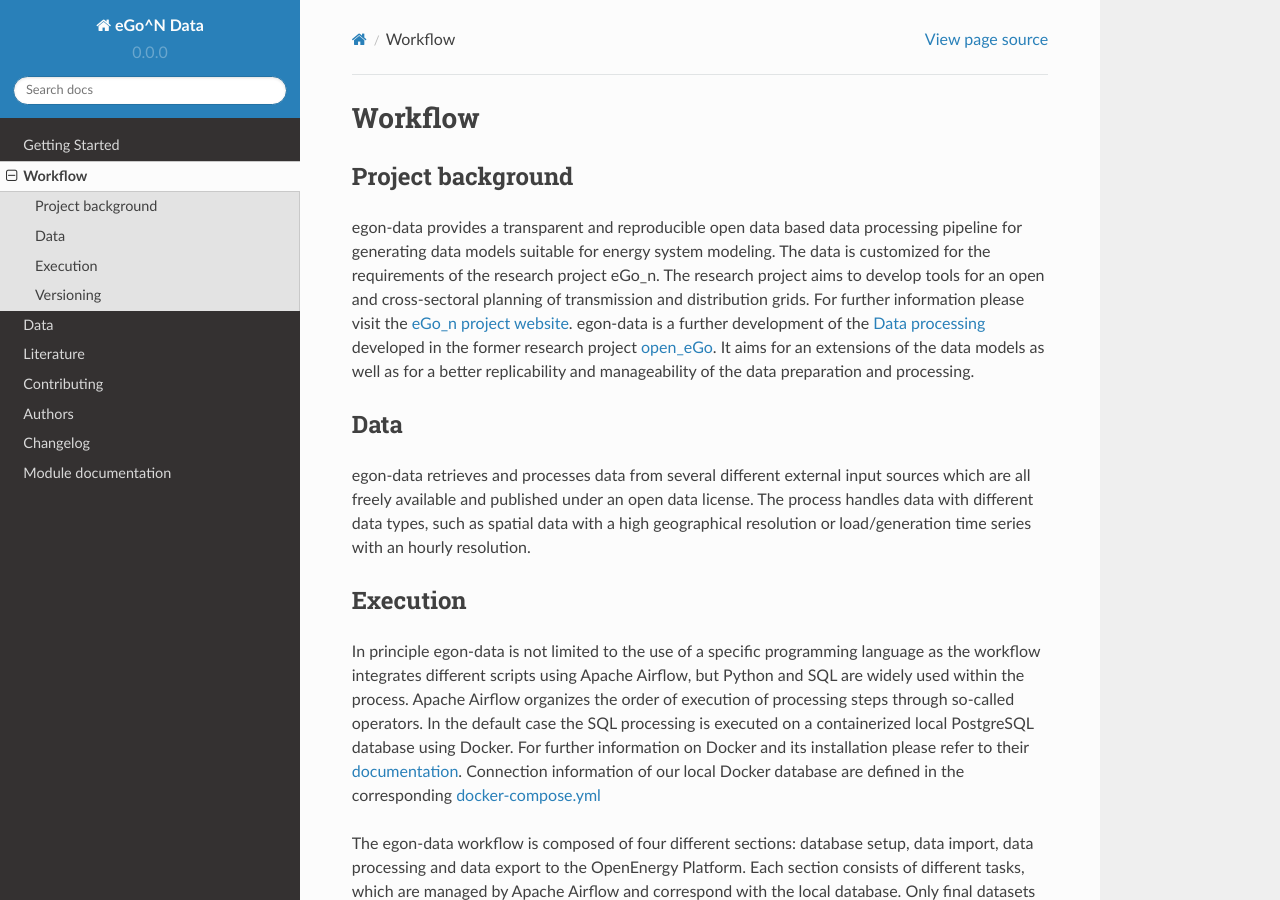
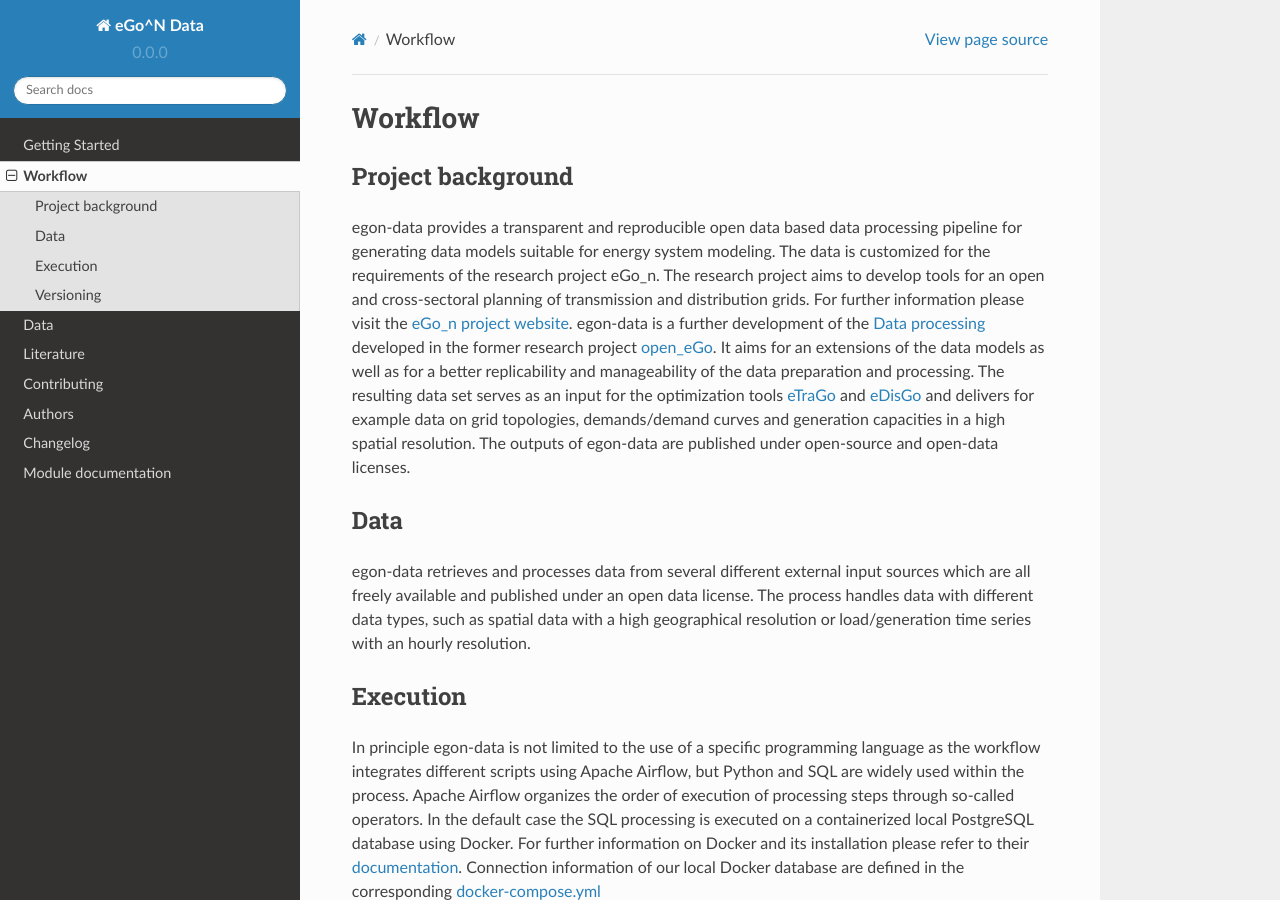
Before and after one commit to openego/eGon-data, a Sphinx documentation site: the page built from docs/workflow.rst, in a window 1280 px wide and 900 px high. Built offline with Sphinx 7.4.7 and the Read the Docs theme 2.0.0, drawn with Linux system fonts in a browser that asks for light colours.

Commit message:
Include information on the further use of results

```diff
--- a/docs/workflow.rst
+++ b/docs/workflow.rst
@@ -7,6 +7,7 @@
 
 egon-data provides a transparent and reproducible open data based data processing pipeline for generating data models suitable for energy system modeling. The data is customized for the requirements of the research project eGo_n. The research project aims to develop tools for an open and cross-sectoral planning of transmission and distribution grids. For further information please visit the `eGo_n project website <https://ego-n.org/>`_.
 egon-data is a further development of the `Data processing <https://github.com/openego/data_processing>`_ developed in the former research project `open_eGo <https://openegoproject.wordpress.com/>`_. It aims for an extensions of the data models as well as for a better replicability and manageability of the data preparation and processing.
+The resulting data set serves as an input for the optimization tools `eTraGo <https://github.com/openego/eTraGo>`_ and `eDisGo <https://github.com/openego/eDisGo>`_ and delivers for example data on grid topologies, demands/demand curves and generation capacities in a high spatial resolution. The outputs of egon-data are published under open-source and open-data licenses.
 
 Data
 ----
```
